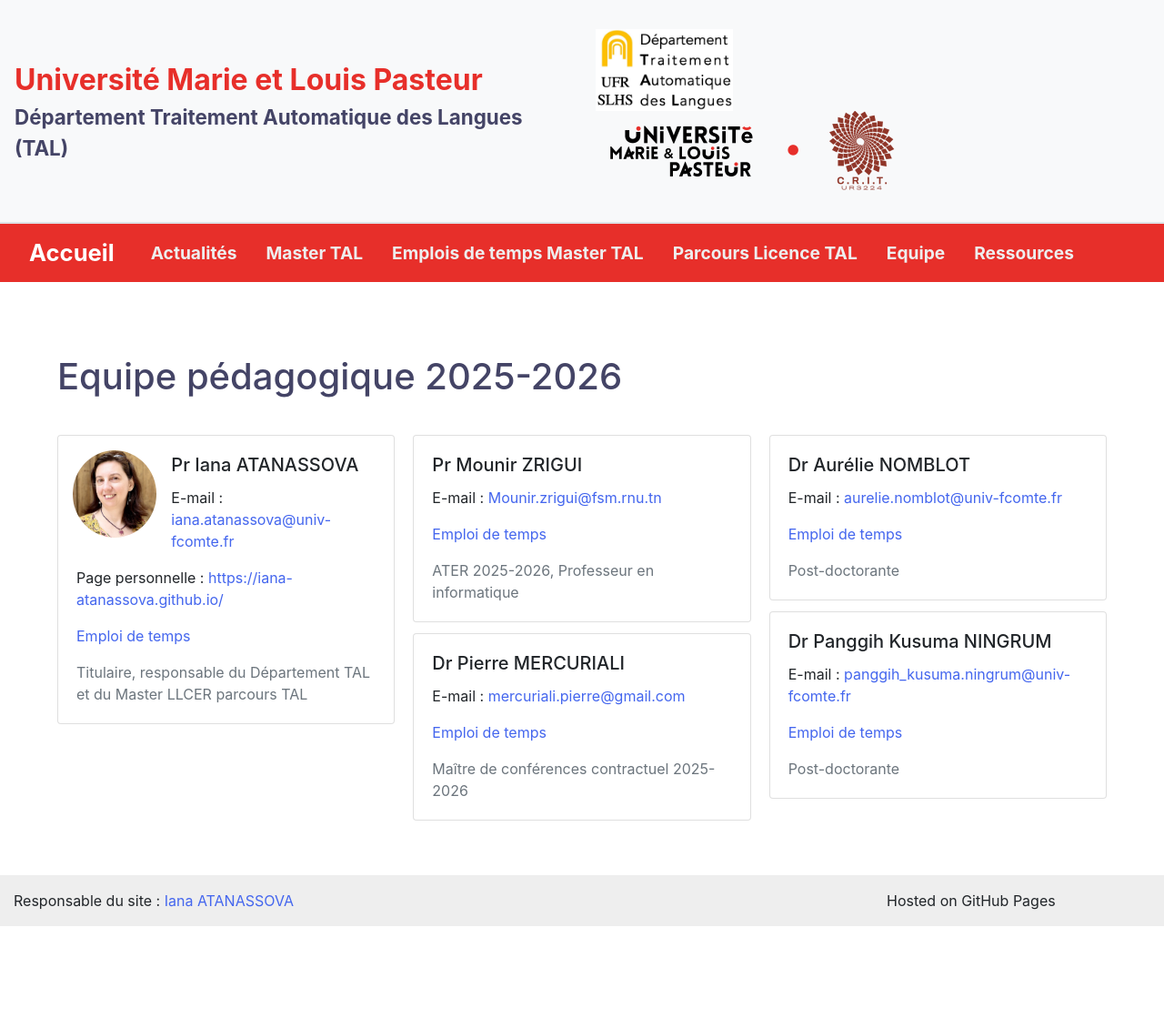
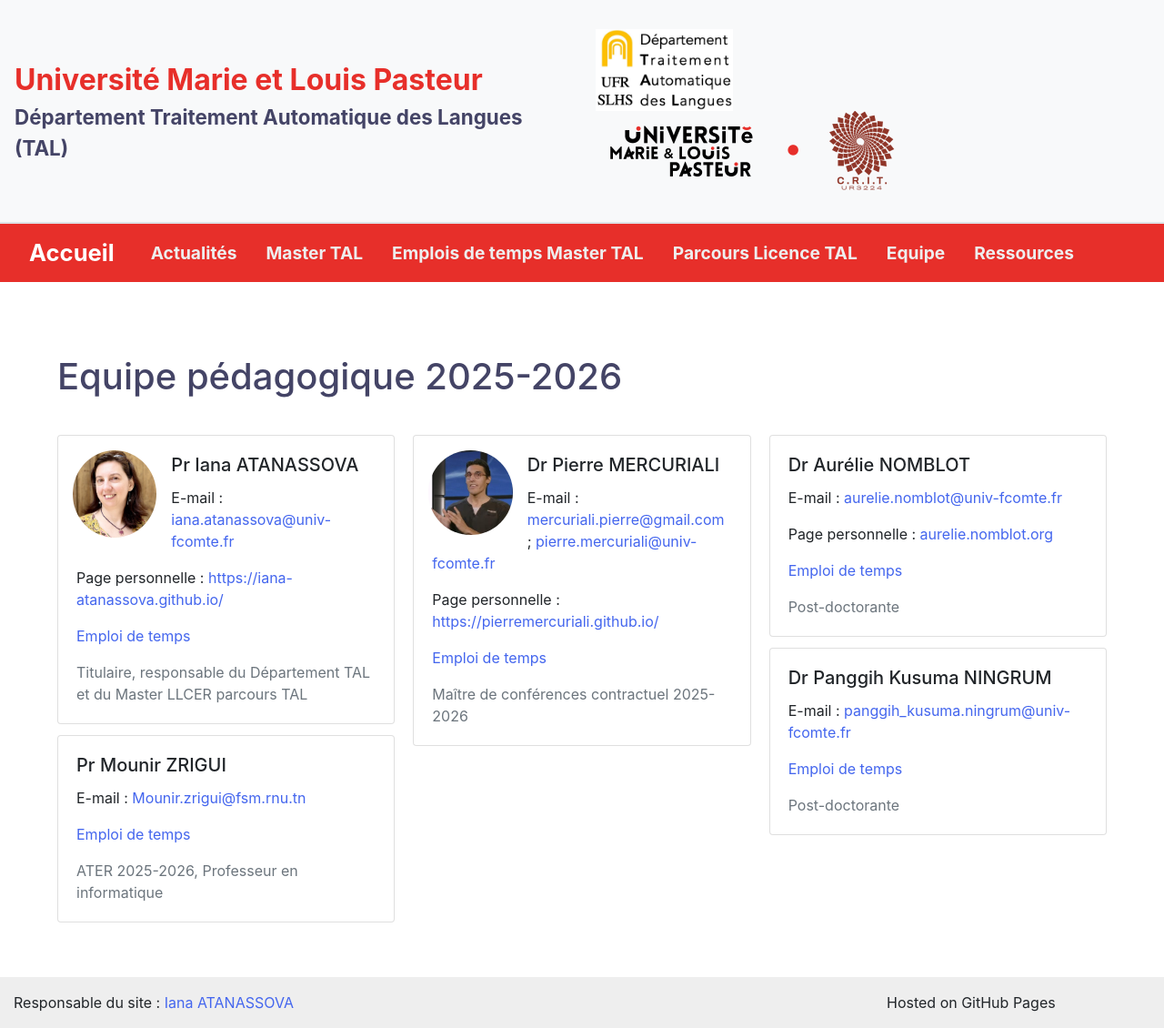
Before and after one commit to mastertalumlp/mastertalumlp.github.io, a Jekyll site: the page built from equipe.md, in a window 1280 px wide. Shown: the whole page at 91% size. Built offline with Jekyll 4.4.1, drawn with Linux system fonts in a browser that asks for light colours; before the commit the page ends 1018 px from its top, so only the background shows below that.

Commit message:
maj equipe

```diff
--- a/equipe.md
+++ b/equipe.md
@@ -12,7 +12,7 @@
     <div class="card-body">
       <h5 class="card-title">Pr Iana ATANASSOVA</h5>
       <p class="card-text"> E-mail : <a href="mailto:iana.atanassova@univ-fcomte.fr">iana.atanassova@univ-fcomte.fr</a> </p>
-      <p class="card-text"> Page personnelle : <a href="https://iana-atanassova.github.io/">https://iana-atanassova.github.io/</a> </p>
+      <p class="card-text"> Page personnelle : <a href="https://iana-atanassova.github.io/" target="_blank">https://iana-atanassova.github.io/</a> </p>
       <p class="card-text"> <a href="edt-Iana.html">Emploi de temps</a> </p>
       <p class="card-text text-muted">Titulaire, responsable du Département TAL et du Master LLCER parcours TAL</p>
     </div>
@@ -30,11 +30,11 @@
   </div>
 
   <div class="card">
-    <!-- <img class="rounded float-left w-25 m-3" src="..."> -->
+    <img class="float-left w-25 m-3 rounded-circle" src="assets/images/pierre.png">
     <div class="card-body">
       <h5 class="card-title">Dr Pierre MERCURIALI</h5>
-      <p class="card-text"> E-mail : <a href="mailto:mercuriali.pierre@gmail.com">mercuriali.pierre@gmail.com</a> </p>
-      <!-- <p class="card-text"> Page personnelle :  </p> -->
+      <p class="card-text"> E-mail : <a href="mailto:mercuriali.pierre@gmail.com">mercuriali.pierre@gmail.com</a> ; <a href="mailto:pierre.mercuriali@univ-fcomte.fr">pierre.mercuriali@univ-fcomte.fr</a> </p>
+      <p class="card-text"> Page personnelle :  <a href="https://pierremercuriali.github.io/" target="_blank">https://pierremercuriali.github.io/</a> </p>
       <p class="card-text"> <a href="edt-Pierre.html">Emploi de temps</a> </p>
       <p class="card-text text-muted">Maître de conférences contractuel 2025-2026</p>
     </div>
@@ -45,7 +45,7 @@
     <div class="card-body">
       <h5 class="card-title">Dr Aurélie NOMBLOT</h5>
       <p class="card-text"> E-mail : <a href="mailto:aurelie.nomblot@univ-fcomte.fr">aurelie.nomblot@univ-fcomte.fr</a> </p>
-      <!-- <p class="card-text"> Page personnelle :  </p> -->
+      <p class="card-text"> Page personnelle : <a href="aurelie.nomblot.org" target="_blank">aurelie.nomblot.org</a> </p>
       <p class="card-text"> <a href="edt-Aurelie.html">Emploi de temps</a> </p>
       <p class="card-text text-muted">Post-doctorante</p>
     </div>
```
Also changed, not shown: assets/images/pierre.png (added).
